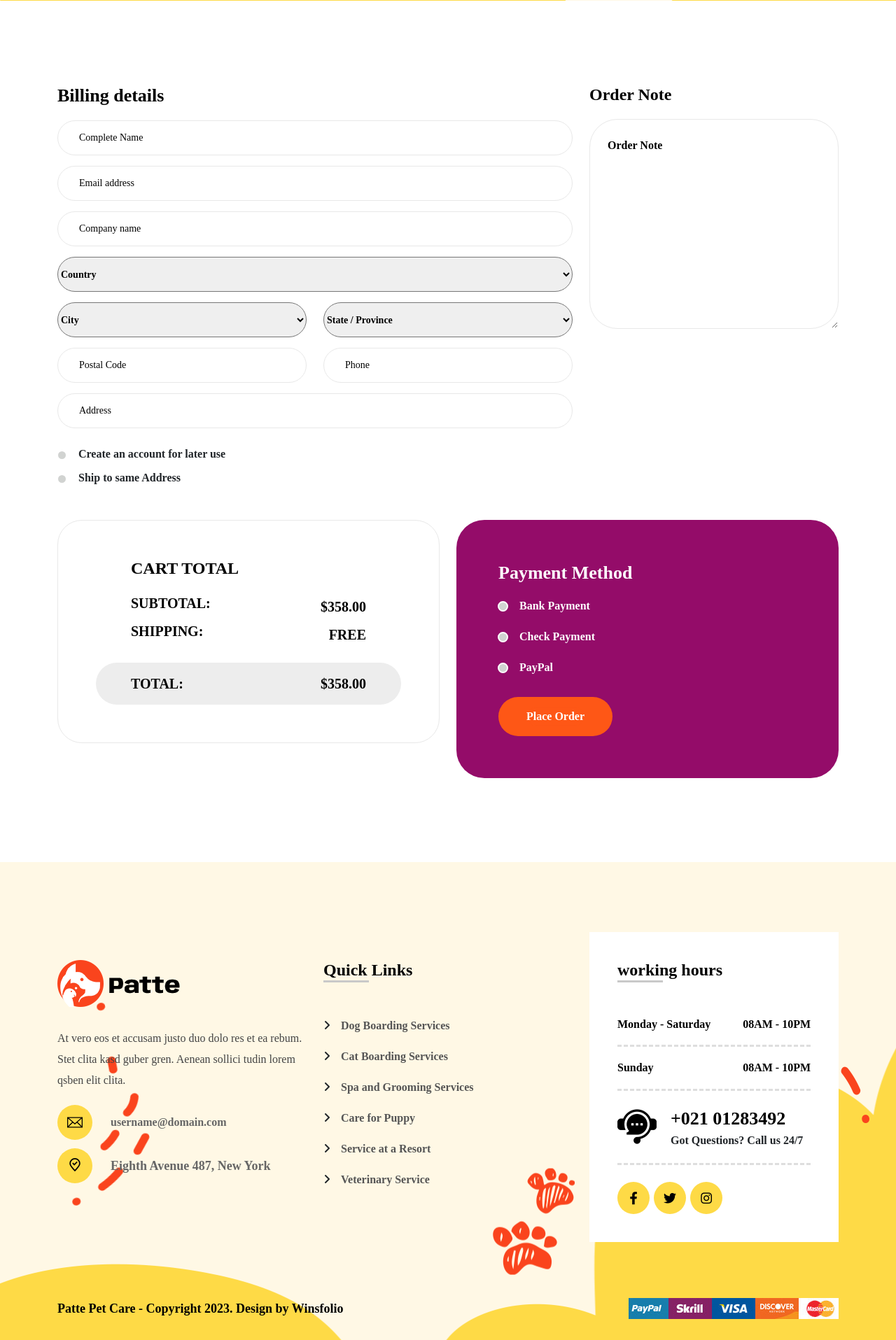
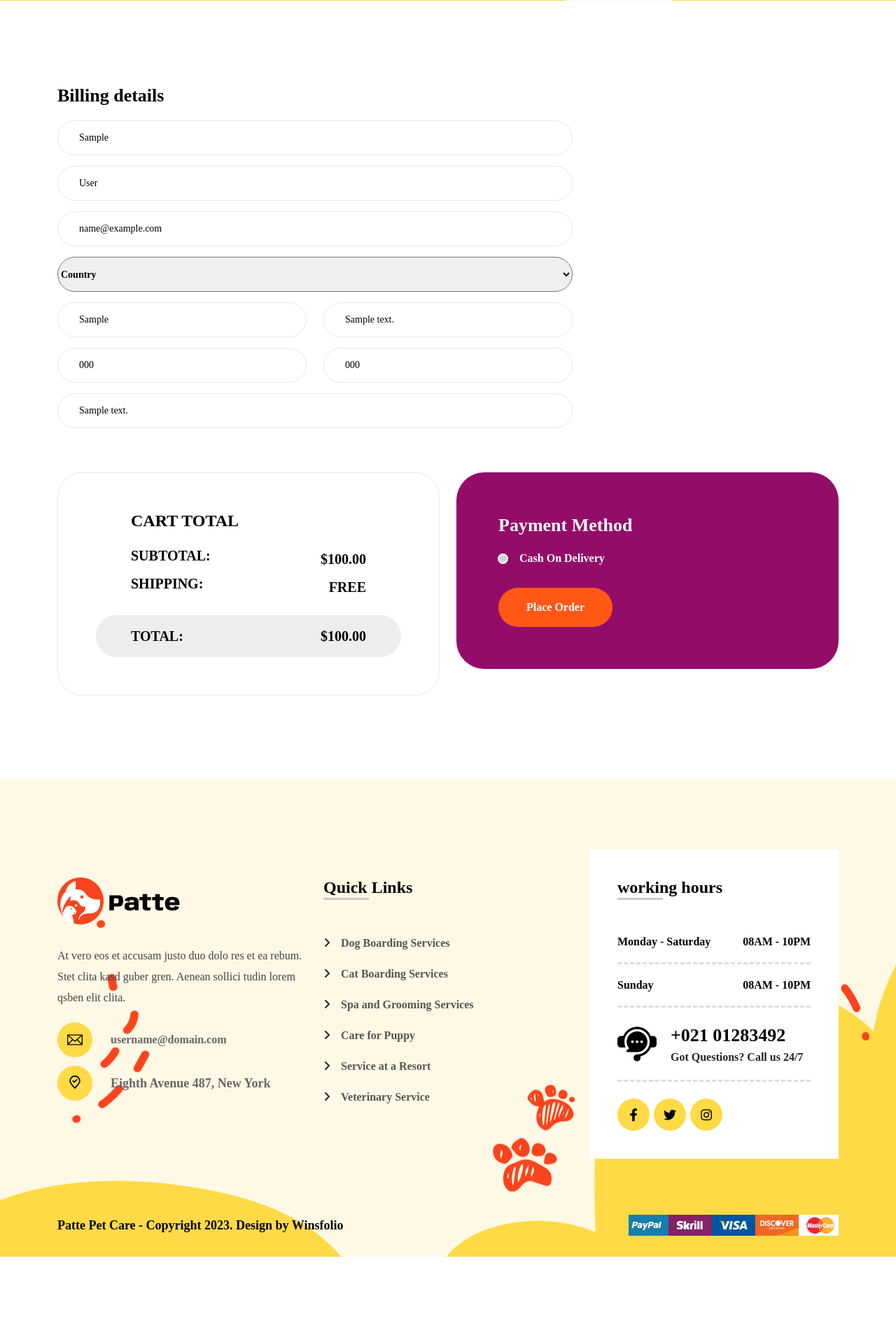
Before and after one commit to kawsaruddinpatoary/patte, a Django app: page /checkout/ in a window 1280 px wide. Shown: the part 519-2434 px from the top of the page at 70% size. After the commit the page ends 2315 px from the top, so only its background shows below. Run offline with Django 5.2, Linux system fonts and the light colour scheme; a user stored in the database is signed in; tables that the repository leaves empty hold one stand-in row (values such as "Sample post"); grey boxes marked "Sample" are stand-in pictures; some libraries are stand-ins or nearby versions; some web fonts are replaced.

Commit message:
Checkout functionality add

```diff
--- a/main/views.py
+++ b/main/views.py
@@ -5,7 +5,7 @@ from django.db.models.functions import Lower
 from django.contrib.auth import login, logout, authenticate
 from django.contrib.auth.models import User
 from django.contrib import messages
-from .models import Product, Category, CartItem
+from .models import Product, Category, CartItem, ShippingAddress, Order, OrderItem
 from .forms import RegisterForm, LoginForm
 from django.contrib import messages
 from django.contrib.auth.decorators import login_required
@@ -95,8 +95,6 @@ def productDetails(request, id):
 def cart(request):
     return render(request, 'ordering/cart.html')
 
-def checkout(request):
-    return render(request, 'ordering/checkout.html')
 
 def blogs(request):
     return render(request, 'blog/blogs.html')
@@ -253,3 +251,57 @@ def removeFromCart(request, product_id):
     messages.success(request, "The item was deleted successfully!")
 
     return redirect(request.META.get('HTTP_REFERER', 'cart'))
+
+@login_required(login_url='sign-in')
+def checkout(request):
+    user = request.user
+    address_info, _ = ShippingAddress.objects.get_or_create(user=user)
+    cart_items = CartItem.objects.filter(user=user)
+    cart_total = sum(item.get_total_price() for item in cart_items) if cart_items else 0
+
+    if request.method == "POST":
+        if not cart_items:
+            messages.error(request, "Your cart is empty!")
+            return redirect('cart')
+
+        order = Order.objects.create(
+            user = user,
+            first_name = request.POST.get("billing_first_name"),
+            last_name = request.POST.get("billing_last_name"),
+            email = request.POST.get("billing_email"),
+            phone = request.POST.get("billing_phone"),
+            address=f"{request.POST.get('Address')}, {request.POST.get('Postal_Code')}, {request.POST.get('city')} - {request.POST.get('division')}, {request.POST.get('billing_country')}",
+            total_price = cart_total,
+            payment_method = request.POST.get('payment_method', 'Cash On Delivery')
+        )
+
+        for item in cart_items:
+            OrderItem.objects.create(
+                order=order,
+                product = item.product,
+                price = item.product.price,
+                quantity = item.quantity,
+            )
+
+
+        address_info.first_name = request.POST.get('billing_first_name')
+        address_info.last_name = request.POST.get('billing_last_name')
+        address_info.email = request.POST.get('billing_email')
+        address_info.phone = request.POST.get('billing_phone')
+        address_info.country = request.POST.get('billing_country')
+        address_info.city = request.POST.get('city')
+        address_info.division = request.POST.get('division')
+        address_info.post_code = request.POST.get('Postal_Code')
+        address_info.address = request.POST.get('Address')
+        address_info.save()
+
+        cart_items.delete()
+
+        messages.success(request, f"Order #{order.id} placed successfully!")
+        return redirect('cart')
+
+    context = {
+        'address_info': address_info,
+        'cart_totals': cart_total,
+    }
+    return render(request, 'ordering/checkout.html', context)
--- a/templates/ordering/checkout.html
+++ b/templates/ordering/checkout.html
@@ -9,69 +9,35 @@
 
 <section class="gap">
     <div class="container">
-        <form class="checkout-meta donate-page">
+        <form class="checkout-meta donate-page" method="POST" action="{% url 'checkout' %}">
+            {% csrf_token %}
             <div class="row">
                 <div class="col-lg-8">
                     <h3>Billing details</h3>
                         <div class="col-lg-12">
-                            <input type="text" class="input-text " name="billing_name" placeholder="Complete Name">
-                            <input type="email" class="input-text " name="billing_email" placeholder="Email address">
-                            <input type="text" class="input-text " name="billing_company"  placeholder="Company name">
+                            <input type="text" class="input-text " name="billing_first_name" placeholder="First Name"  value="{{ address_info.first_name|default:user.first_name}}">
+                            <input type="text" class="input-text " name="billing_last_name" placeholder="Last Name"  value="{{ address_info.last_name|default:user.last_name }}">
+                            <input type="email" class="input-text " name="billing_email" placeholder="Email address" value="{{ address_info.email|default:user.email }}">
                             <select name="billing_country" class="nice-select Advice country_to_state">
                                 <option>Country</option>
-                                <option>Select Topic 1</option>
-                                <option>Select Topic 2</option>
-                                <option>Select Topic 3</option>
-                                <option>Select Topic 4</option>
+                                <option value="Bangladesh" {% if address_info.country == 'Bangladesh' %}selected{% endif %}>Bangladesh</option>
                             </select>
                             <div class="row">
                             <div class="col-lg-6">
-                                <select name="billing_country" class="nice-select Advice city">
-                                    <option>City</option>
-                                    <option>Select Topic 1</option>
-                                    <option>Select Topic 2</option>
-                                    <option>Select Topic 3</option>
-                                    <option>Select Topic 4</option>
-                                </select>
+                                <input type="text" class="input-text " name="city" placeholder="City" value="{{ address_info.city|default:'' }}" required>
                             </div>
                             <div class="col-lg-6">
-                                <select name="billing_country" class="nice-select Advice state province">
-                                    <option>State / Province</option>
-                                    <option>Select Topic 1</option>
-                                    <option>Select Topic 2</option>
-                                    <option>Select Topic 3</option>
-                                    <option>Select Topic 4</option>
-                                </select>
+                               <input type="text" class="input-text " name="division" placeholder="Division" value="{{ address_info.division|default:'' }}" required>
                             </div>
                             <div class="col-lg-6">
-                                <input type="text" name="Postal_Code" placeholder="Postal Code">
+                                <input type="text" name="Postal_Code" placeholder="Postal Code" value="{{ address_info.post_code|default:'' }}" required>
                             </div>
                             <div class="col-lg-6">
-                                <input type="tel" class="input-text " name="billing_phone"  placeholder="Phone">
+                                <input type="tel" class="input-text " name="billing_phone"  placeholder="Phone" value="{{ address_info.phone|default:'' }}" required>
                             </div>
                             </div>
-                            <input type="text" name="Address" placeholder="Address">
-                            <div class="ship-address">
-                                <div class="d-flex">
-                                <input type="radio" id="Create" name="Create" value="Create">
-                                <label for="Create">
-                                    Create an account for later use
-                                </label>
-                                </div>
-                                <div class="d-flex">
-                                <input type="radio" id="ShipAddress" name="Create" value="ShipAddress">
-                                <label for="ShipAddress">
-                                        Ship to same Address
-                                </label>
-                                </div>
-                            </div>
+                            <input type="text" name="Address" placeholder="Address" value="{{ address_info.address|default:'' }}" required>
                         </div>
-                </div>
-                <div class="col-lg-4">
-                    <div class="woocommerce-additional-fields">
-                        <h3>Order Note</h3>
-                        <textarea name="order_comments" class="input-text " placeholder="Order Note"></textarea>
-                    </div>
                 </div>
             </div>
             <div class="row mt-lg-5">
@@ -85,7 +51,7 @@
                                         <td>
                                             <span class="woocommerce-Price-amount">
                                             <bdi>
-                                                <span class="woocommerce-Price-currencySymbol">$</span>358.00
+                                                <span class="woocommerce-Price-currencySymbol">$</span>{{cart_totals|default:0.00}}
                                             </bdi>
                                             </span>
                                         </td>
@@ -103,7 +69,7 @@
                                         <td>
                                             <span class="woocommerce-Price-amount">
                                             <bdi>
-                                                <span>$</span>358.00
+                                                <span>$</span>{{cart_totals | default:0.00}}
                                             </bdi>
                                             </span>
                                         </td>
@@ -117,21 +83,9 @@
                         <h3>Payment Method</h3>
                         <ul>
                             <li>
-                                <input type="radio" id="Bank_Payment" name="Bank_Payment" value="Bank_Payment">
+                                <input type="radio" id="Cash_On_Delivery" name="Cash_On_Delivery" value="Cash On Delivery" checked>
                                 <label for="Bank_Payment">
-                                        Bank Payment
-                                </label>
-                            </li>
-                            <li>
-                                <input type="radio" id="Check_Payment" name="Bank_Payment" value="Check_Payment">
-                                <label for="Check_Payment">
-                                        Check Payment
-                                </label>
-                            </li>
-                            <li>
-                                <input type="radio" id="PayPal" name="Bank_Payment" value="Check_Payment">
-                                <label for="PayPal">
-                                        PayPal
+                                        Cash On Delivery
                                 </label>
                             </li>
                         </ul>
```
Also changed, not shown: main/admin.py (+28 -1 lines), main/models.py (+44 -0 lines), main/migrations/0007_order_orderitem_shippingaddress.py (added).
